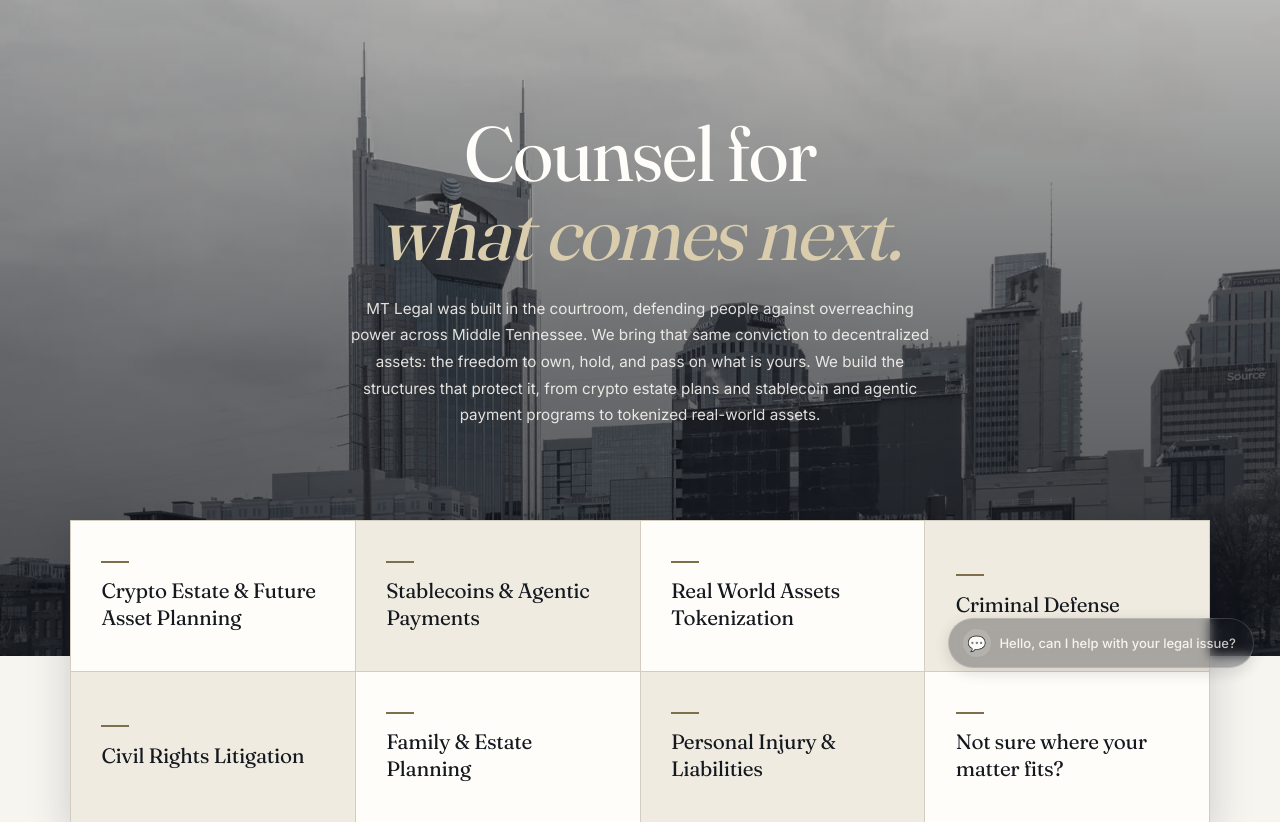
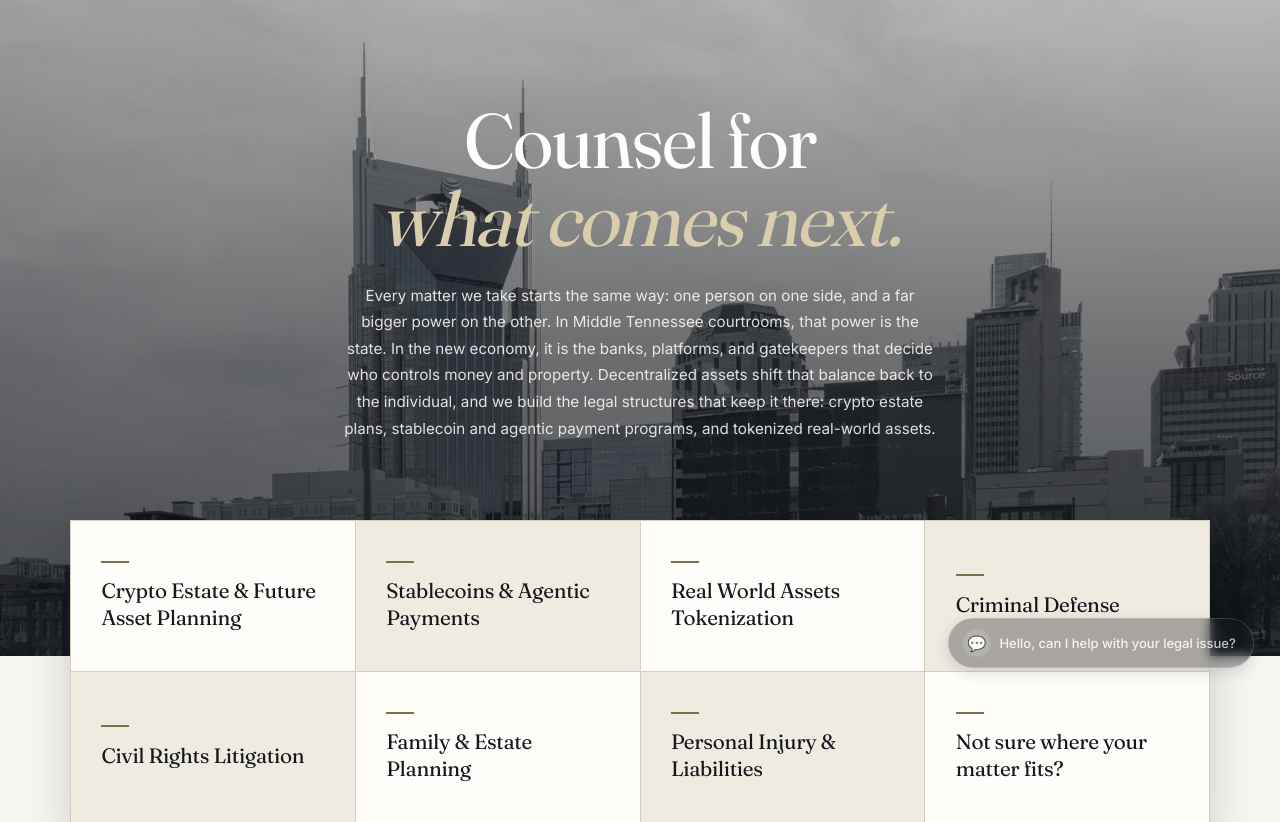
Before and after one commit to mtbiggs-legal/mt-legal-site, a Flask app: page / in a window 1280 px wide. Shown: the part 106-928 px from the top of the page. Run offline with Flask 3, Linux system fonts and the light colour scheme; parts of the project's set-up code (start-up, migrations or seed data) failed here and were passed over.

Commit message:
copy: homepage summary frames the firm as the individual against bigger power
Co-Authored-By: Claude Opus 5.5 <noreply@anthropic.com>

```diff
--- a/templates/index.html
+++ b/templates/index.html
@@ -21,11 +21,12 @@
   <div class="ed-hero-shade" aria-hidden="true"></div>
   <div class="ed-hero-text">
     <h1>Counsel for<br><em>what comes next.</em></h1>
-    <p class="ed-lede">{{ firm_name }} was built in the courtroom, defending people against
-      overreaching power across Middle Tennessee. We bring that same conviction to decentralized
-      assets: the freedom to own, hold, and pass on what is yours. We build the structures that
-      protect it, from crypto estate plans and stablecoin and agentic payment programs to
-      tokenized real-world assets.</p>
+    <p class="ed-lede">Every matter we take starts the same way: one person on one side, and a
+      far bigger power on the other. In Middle Tennessee courtrooms, that power is the state. In
+      the new economy, it is the banks, platforms, and gatekeepers that decide who controls money
+      and property. Decentralized assets shift that balance back to the individual, and we build
+      the legal structures that keep it there: crypto estate plans, stablecoin and agentic payment
+      programs, and tokenized real-world assets.</p>
   </div>
 </section>
 
```
